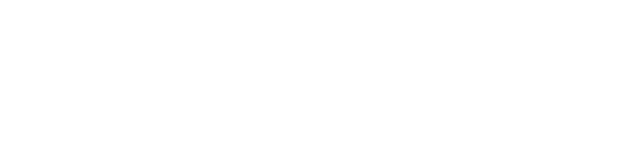
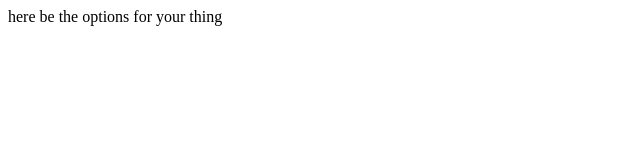
Before and after one commit to camina-drummer/chrome-ext, a browser extension: page index.html in a window 1280 px wide. Shown: the whole page, without its empty margins (0-640 px from the left). Drawn offline with Linux system fonts and the light colour scheme.

Commit message:
click to show options functional, next modify to allow interaction

```diff
--- a/index.html
+++ b/index.html
@@ -7,6 +7,7 @@
     <title>config tab</title>
 </head>
 <body>
+    <div height="400px" width="400px">here be the options for your thing</div>
 
 </body>
 </html>
```
Also changed, not shown: manifest.json.
